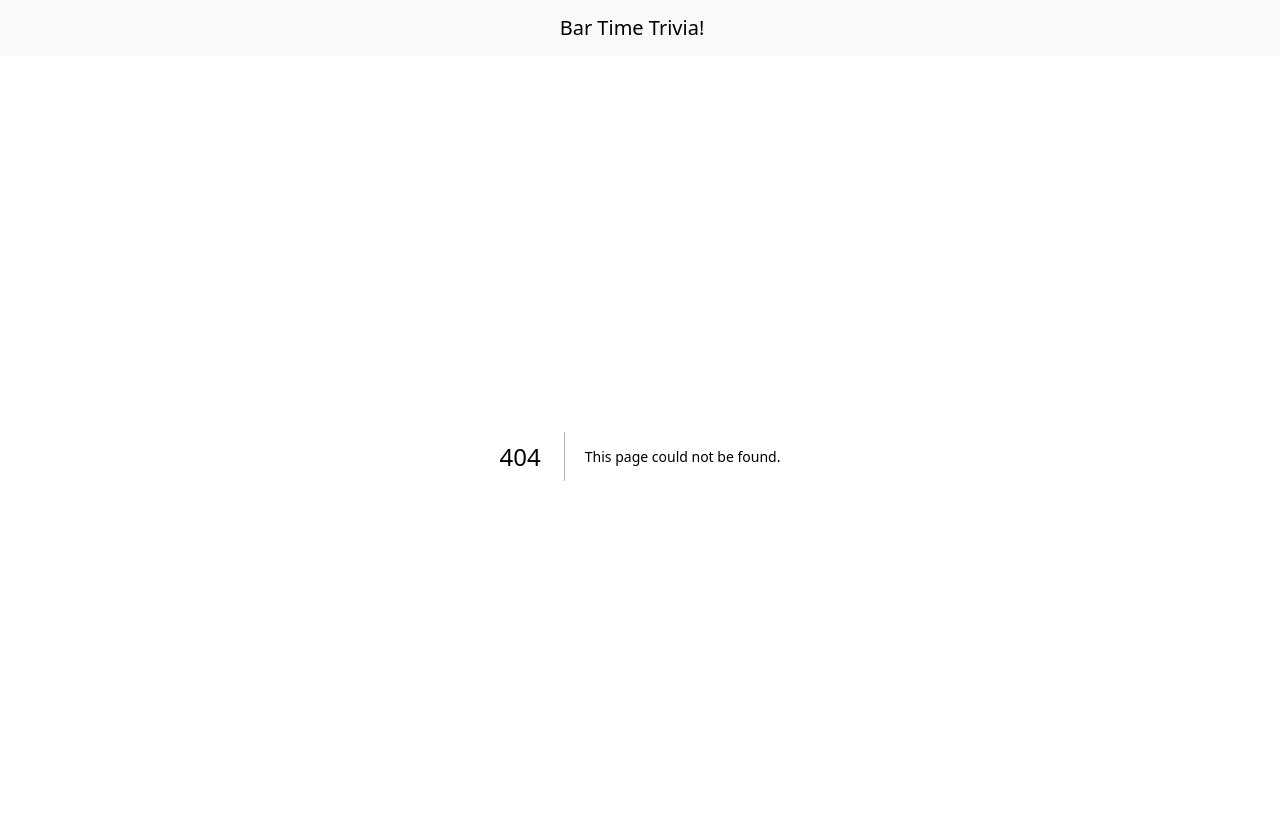
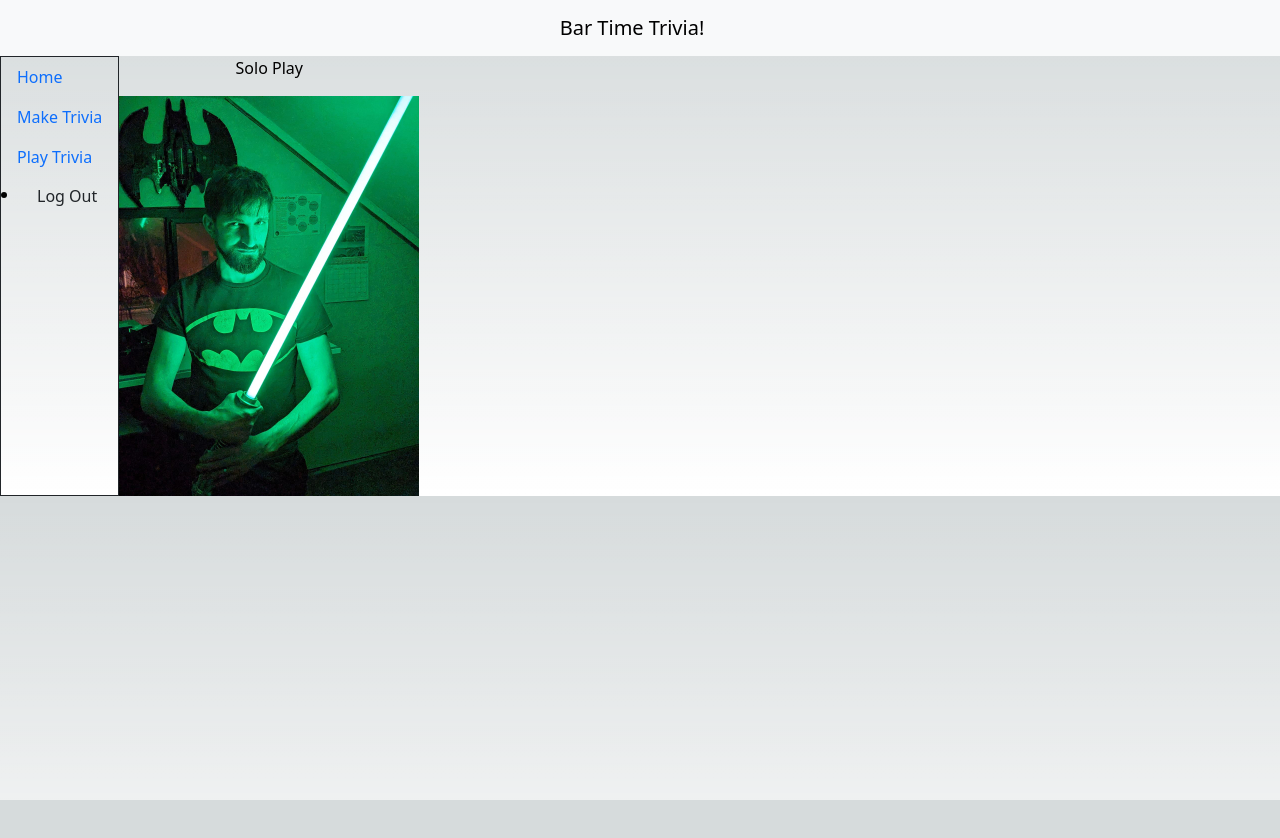
Before and after one commit to zshep/bar-time-trivia, a Next.js app: page /dashboard/playTrivia/solo in a window 1280 px wide. Before the commit this address had no page. Shown: the top 838 px of the page. After the commit the page ends 800 px from the top, so only its background shows below. Built offline with nearby package versions, Linux system fonts and the light colour scheme.

Commit message:
updated stlying for dahsboard routes, fixed home link to actually go to dashboard home

```diff
--- a/app/dashboard/layout.tsx
+++ b/app/dashboard/layout.tsx
@@ -5,17 +5,17 @@ import Sidenav from "../ui/sidenav";
 
 export default function Layout({ children }: { children: React.ReactNode }) {
     return (
-        <div>
+
             <div className="d-flex flex-row">
                 <div className="md:w-64">
                     <Sidenav />
                 </div>
-                <div className="d-flex flex-grow justify-content-center">
+                <main className="d-flex flex-grow">
                     {children}
-                </div>
+                </main>
 
             </div>
-        </div>
+
     );
 
 
--- /dev/null
+++ b/app/dashboard/playTrivia/solo/page.tsx
@@ -0,0 +1,20 @@
+import Image from "next/image"
+
+export default function Soloplay() {
+    return(
+        <div className="d-flex justify-content-center">
+            <div>
+                <p className="text-center">Solo Play</p>
+                <Image
+                    alt="shep holding lightsaver"
+                    height={400}
+                    width={300}
+                    src="/jedi.jpg"
+
+                />
+            </div>
+     </div>
+
+
+    )
+}
--- a/app/ui/sidenav.tsx
+++ b/app/ui/sidenav.tsx
@@ -5,7 +5,7 @@ export default function SideNav() {
         <div className="border border-dark h-100">
                 <ul className="nav flex-column">
                     <li className="nav-item">
-                        <a className="nav-link active" href="#">Home</a>
+                        <a className="nav-link active" href="/dashboard">Home</a>
                     </li>
                     <li className="nav-item">
                         <a className="nav-link" href="/dashboard/makeTriviaSession">Make Trivia</a>
```
Also changed, not shown: app/dashboard/playTrivia/page.tsx (+9 -3 lines), public/jedi.jpg (added).
